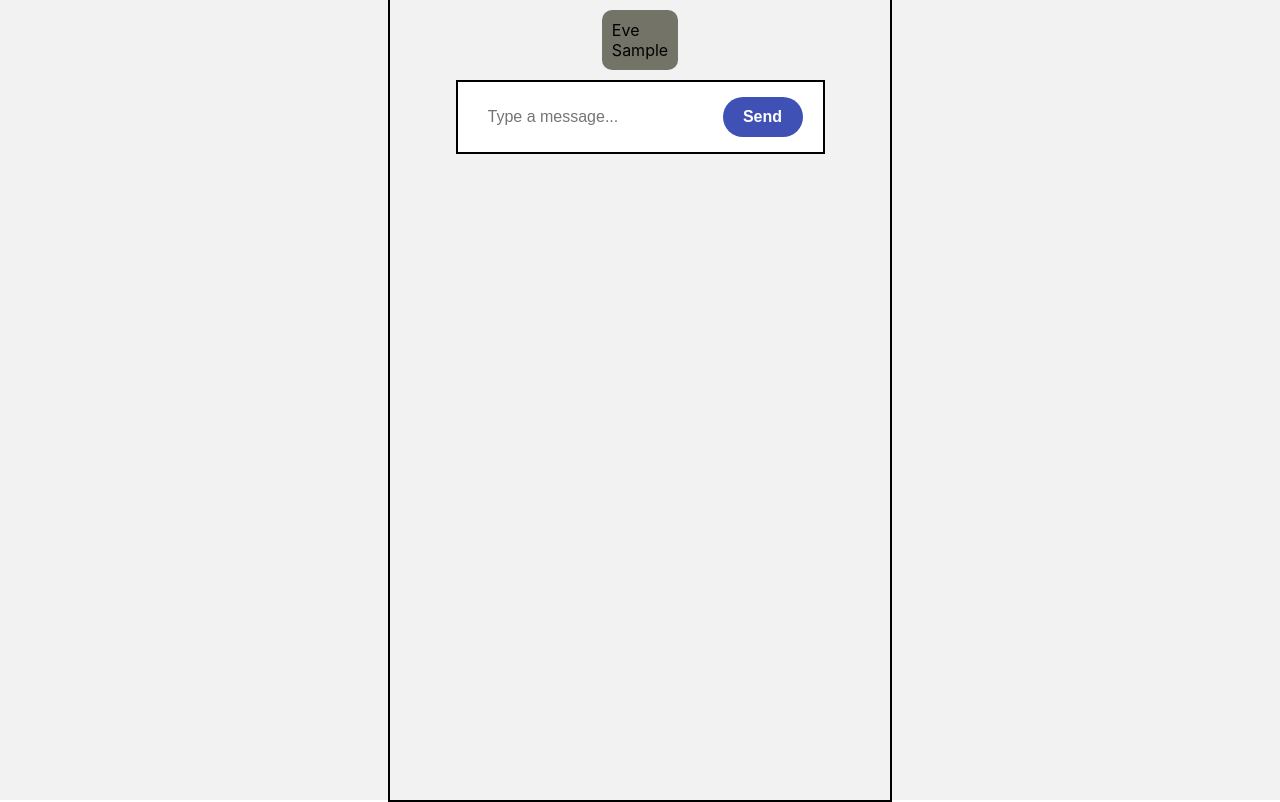
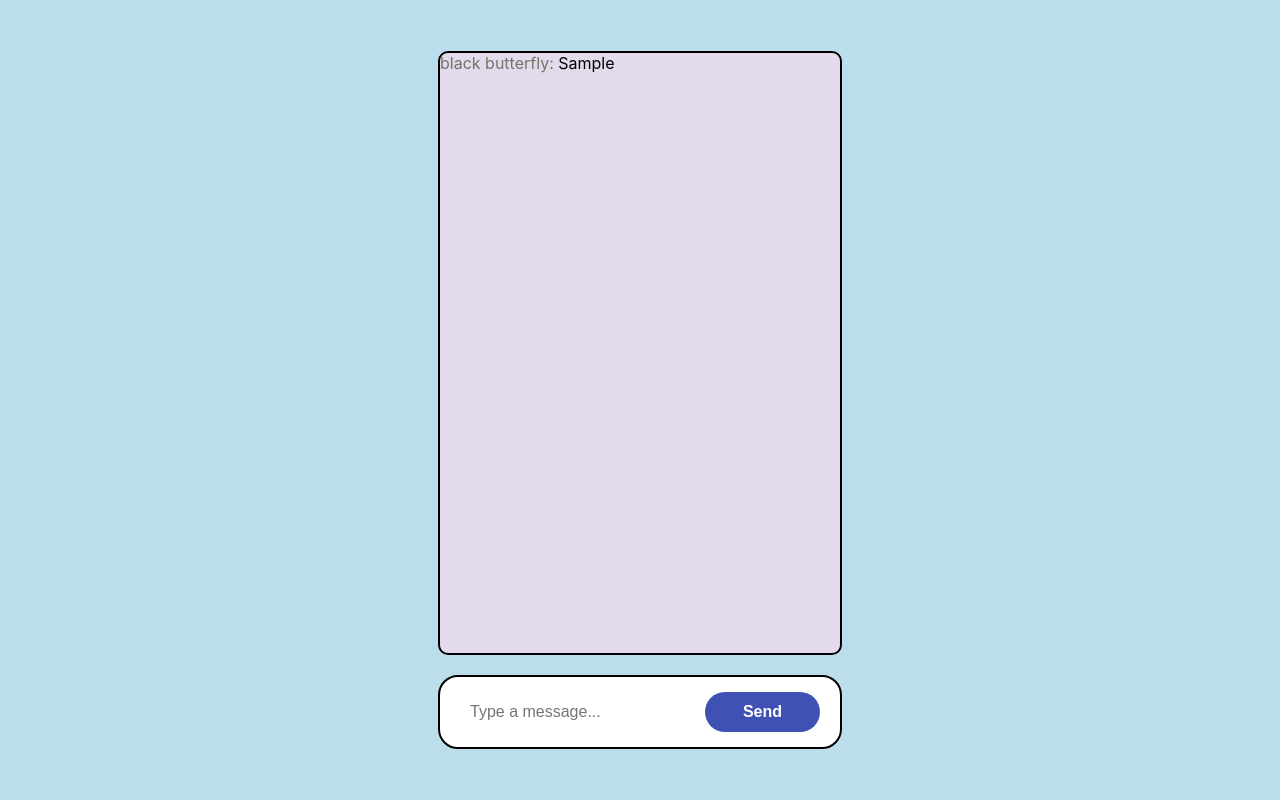
Before and after one commit to Vekica0501/chat-app, a React (Create React App) app: page / in a window 1280 px wide. Both pictures are taken after typing "Sample" into the empty fields and a click on the button "Send". Built offline with nearby package versions, Linux system fonts and the light colour scheme.

Commit message:
Chat app whit messages and random users

```diff
--- a/src/App.css
+++ b/src/App.css
@@ -8,17 +8,14 @@ html, body {
     justify-content: center;
     align-items: center;
     height: 100%;
-    background-color: #f2f2f2;
+    background-color: #bcddeb;
   }
 
   .app {
     display: flex;
-    flex-direction: column;
-    justify-content: center;
-    align-items: center;
-    width: 100%;
-    max-width: 500px;
-    height: 100%;
-    max-height: 800px;
     border: 2px solid black;
+    border-radius: 10px;
+    width: 400px;
+    height: 600px;
+    background-color: #e3daeb;
   }
--- a/src/App.js
+++ b/src/App.js
@@ -1,40 +1,44 @@
-import React, { useState } from 'react';
-import Messages from './Components/Messages/Messages';
-import InputForm from './Components/InputForm/InputForm';
+import React, { useState } from "react";
+import Messages from "./Components/Messages/Messages";
+import InputForm from "./Components/InputForm/InputForm";
 import "./App.css";
-
-
-
 
 function App() {
   function generateRandomName() {
-    const names = ['Alice', 'Bob', 'Charlie', 'Dave', 'Eve', 'Frank'];
-    const index = Math.floor(Math.random() * names.length);
-    return names[index];
+    const adjectives = ["autumn", "hidden", "bitter", "misty", "silent", "empty", "dry", "dark", "summer", "icy", "delicate", "quiet", "white", "cool", "spring", "winter", "patient", "twilight", "dawn", "crimson", "wispy", "weathered", "blue", "billowing", "broken", "cold", "damp", "falling", "frosty", "green", "long", "late", "lingering", "bold", "little", "morning", "muddy", "old", "red", "rough", "still", "small", "sparkling", "throbbing", "shy", "wandering", "withered", "wild", "black", "young", "holy", "solitary", "fragrant", "aged", "snowy", "proud", "floral", "restless", "divine", "polished", "ancient", "purple", "lively", "nameless"];
+    const nouns = ["waterfall", "river", "breeze", "moon", "rain", "wind", "sea", "morning", "snow", "lake", "sunset", "pine", "shadow", "leaf", "dawn", "glitter", "forest", "hill", "cloud", "meadow", "sun", "glade", "bird", "brook", "butterfly", "bush", "dew", "dust", "field", "fire", "flower", "firefly", "feather", "grass", "haze", "mountain", "night", "pond", "darkness", "snowflake", "silence", "sound", "sky", "shape", "surf", "thunder", "violet", "water", "wildflower", "wave", "water", "resonance", "sun", "wood", "dream", "cherry", "tree", "fog", "frost", "voice", "paper", "frog", "smoke", "star"];
+    const adjective = adjectives[Math.floor(Math.random() * adjectives.length)];
+    const noun = nouns[Math.floor(Math.random() * nouns.length)];
+    return adjective + " " + noun;
   }
 
   function generateRandomColor() {
-    return '#' + Math.floor(Math.random() * 16777215).toString(16);
+    return '#' + Math.floor(Math.random() * 0xFFFFFF).toString(16);
   }
 
-  const [messages, setMessages] = useState([]);
-  const currentUser = {
-    name: generateRandomName(),
-    color: generateRandomColor(),
-  };
+      const [currentUser] = useState({
+      name: generateRandomName(),
+      color: generateRandomColor()
+    });
+    const [messages, setMessages] = useState([]);
 
-  const handleSendMessage = (message) => {
-    setMessages([...messages, message]);
-  };
+    const handleSendMessage = (message) => {
+      setMessages([...messages, message]);
+    };
 
   return (
+    <div>
+      <div className="app">
+        <Messages messages={messages} currentUser={currentUser} />
+      </div>
+      <br></br>
+        <InputForm
+          onSendMessage={handleSendMessage}
+          currentUser={currentUser}
+        />
 
-    <div className='app'>
-      <Messages messages={messages} currentUser={currentUser} />
-      <InputForm onSendMessage={handleSendMessage} currentUser={currentUser}/>
     </div>
   );
 }
 
-
 export default App;
--- a/src/Components/InputForm/InputForm.jsx
+++ b/src/Components/InputForm/InputForm.jsx
@@ -18,7 +18,7 @@ function InputForm({ onSendMessage, currentUser }) {
   return (
     <div className={styles.container}>
       <form className={styles.form} onSubmit={handleSubmit}>
-        <input className={styles.input} type="text" name="message" placeholder="Type a message..." />
+        <input autoFocus={true} className={styles.input} type="text" name="message" placeholder="Type a message..." />
         <button className={styles.button} type="submit">Send</button>
       </form>
     </div>
--- a/src/Components/InputForm/InputForm.module.css
+++ b/src/Components/InputForm/InputForm.module.css
@@ -15,6 +15,7 @@
   width: 100%;
   max-width: 500px;
   border: 2px solid black;
+  border-radius: 20px;
   bottom: 0;
 }
 
--- a/src/Components/MessageBox/MessageBox.jsx
+++ b/src/Components/MessageBox/MessageBox.jsx
@@ -1,27 +1,27 @@
-import React from 'react';
-import styles from './MessageBox.module.css';
+//import React from 'react';
+//import styles from './MessageBox.module.css';
 
-function MessageBox({ message, currentUser }) {
-  const { text, user } = message;
-  const isCurrentUser = user.name === currentUser.name;
+//function MessageBox({ message, currentUser }) {
+ // const { text, user } = message;
+  //const isCurrentUser = user.name === currentUser.name;
 
-  const messageStyle = {
-    backgroundColor: user.color,
-    color: "black",
-    borderRadius: "10px",
-    padding: "10px",
-    margin: "10px",
-    float: isCurrentUser ? "right" : "left",
+  //const messageStyle = {
+   // backgroundColor: user.color,
+   // color: "black",
+   // borderRadius: "10px",
+    //padding: "10px",
+    //margin: "10px",
+    //float: isCurrentUser ? "right" : "left",
     // Use the appropriate class name based on whether this is the current user's message or not
-    className: isCurrentUser ? styles.messageBoxCurrentUser : styles.MessageBox,
-  };
+    //className: isCurrentUser ? styles.messageBoxCurrentUser : styles.MessageBox,
+ // };
 
-  return (
-    <div className={styles.MessageBox} style={messageStyle}>
-      <div>{user.name}</div>
-      <div>{text}</div>
-    </div>
-  );
-}
+ // return (
+   /// <div  >
+    //  <div className={styles.name}>{user.name}</div>
+     // <div className={styles.messageBoxCurrentUser} >{text}</div>
+   // </div>
+ // );
+//}
 
-export default MessageBox;
+//export default MessageBox;
--- a/src/Components/MessageBox/MessageBox.module.css
+++ b/src/Components/MessageBox/MessageBox.module.css
@@ -1,10 +1,21 @@
-.messageBox {
-    background-color: #6315ac;
-    color: #333;
-    border-radius: 10px;
-    padding: 10px;
-    margin: 10px;
-    float: left;
+/*.messageBox {
+    padding: 20px 0;
+    max-width: 900px;
+    width: 100%;
+    height: inherit;
+    margin: 0 auto;
+    list-style: none;
+    padding-left: 0;
+    flex-grow: 1;
+    overflow: auto;
+  }
+
+  .name{
+    font-size: 14px;
+    font-weight: 100;
+    margin-bottom: 5px;
+    text-transform: capitalize;
+
   }
 
   .messageBoxCurrentUser {
@@ -12,6 +23,6 @@
     color: #080808;
     border-radius: 10px;
     padding: 10px;
-    margin: 10px;
+    margin: 0px;
     float: right;
-  }
+  }*/
--- a/src/Components/Messages/Messages.jsx
+++ b/src/Components/Messages/Messages.jsx
@@ -1,16 +1,15 @@
 import React from 'react';
-import MessageBox from '../MessageBox/MessageBox';
+//import MessageBox from '../MessageBox/MessageBox';
 import styles from './Messages.module.css';
 
 function Messages({ messages, currentUser }) {
   return (
     <div className={styles.Messages}>
       {messages.map((message, index) => (
-        <MessageBox
-          key={index}
-          message={message}
-          currentUser={currentUser}
-        />
+        <div key={index}>
+          <span style={{ color: message.user.color }}>{message.user.name}: </span>
+          <span>{message.text}</span>
+        </div>
       ))}
     </div>
   );
--- a/src/Components/Messages/Messages.module.css
+++ b/src/Components/Messages/Messages.module.css
@@ -7,15 +7,13 @@
 
   .message {
     display: flex;
-    flex-direction: column;
+    flex-direction: column-reverse;
     flex-grow: 1;
-    color:#0c0c0c
+    align-self: flex-end;
   }
 
 .message .name {
-    font-size: 14px;
-    font-weight: bold;
-    margin-bottom: 5px;
+  color: #0c0c0c; /* username color */
 }
 
 .message .content {
@@ -23,6 +21,7 @@
   padding: 10px;
   border-radius: 10px;
   max-width: 80%;
+  color: #fff; /* message content color */
 }
 
 .message.right .content {
```
Lines whose indentation alone changed are shown as unchanged.
